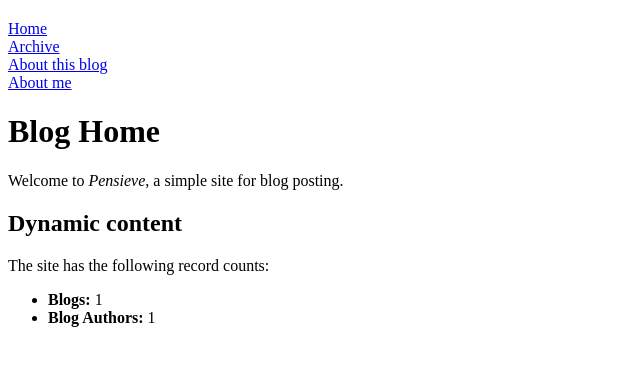
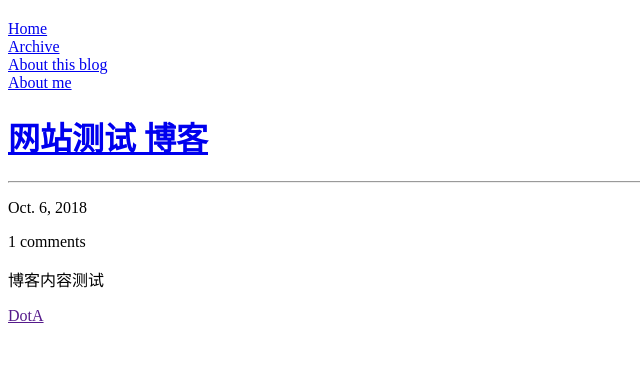
Before and after one commit to dengmingcong/pensieve, a Django app: page /blog/ in a window 1280 px wide. Shown: the top 366 px of the page, without its empty margins (0-640 px from the left). Run offline with Django 3.2, Linux system fonts and the light colour scheme; data comes from the database, SQL or seed files in the repository; both versions use the stored data as it was after the commit.

Commit message:
adjust home page layout to show all blogs

```diff
--- a/blog/templates/blog/blog_detail.html
+++ b/blog/templates/blog/blog_detail.html
@@ -7,6 +7,9 @@
   <p><strong>Author: </strong><a href="{{ blog.blog_author.get_absolute_url }}">{{ blog.blog_author }}</a></p>
   -->
   <p>{{ blog.content }}</p>
+  {% for tag in blog.tags.all %}
+  <p><a href="">{{ tag.tag }}</a></p>
+  {% endfor %}
   <div style="margin-left: 20px;margin-top: 20px">
     <h4>Commnets</h4>
     {% if blog.blogcomment_set.all %}
--- a/blog/templates/index.html
+++ b/blog/templates/index.html
@@ -1,10 +1,18 @@
 {% extends "base_generic.html" %}
+
 {% block content %}
-<h1>Blog Home</h1>  <p>Welcome to <em>Pensieve</em>, a simple site for blog posting.</p>
-<h2>Dynamic content</h2>
-  <p>The site has the following record counts:</p>
-  <ul>
-    <li><strong>Blogs:</strong> {{ blog_num }}</li>
-    <li><strong>Blog Authors:</strong> {{ blog_author_num }}</li>
-  </ul>
-{% endblock %}
+  {% if blog_list %}
+    {% for blog in blog_list %}
+    <h1><a href="{{ blog.get_absolute_url }}"><strong>{{ blog.title }}</strong></a></h1>
+    <hr>
+    <p>{{ blog.post_date }}</p>
+    <p>{{ blog.blogcomment_set.all.count }} comments</p>
+    <p>{{ blog.content }}</p>
+    {% for tag in blog.tags.all %}
+    <p><a href="">{{ tag.tag }}</a></p>
+    {% endfor %}
+    {% endfor %}
+  {% else %}
+    <p>There are no blogs in this site.</p>
+  {% endif %}
+{% endblock%}
--- a/blog/urls.py
+++ b/blog/urls.py
@@ -3,7 +3,7 @@
 
 
 urlpatterns = [
-    path('', views.index, name='index'),
+    path('', views.Index.as_view(), name='index'),
     path('blogs/', views.BlogListView.as_view(), name='blogs'),
     path('<int:year>/<int:month>/<int:day>/<slug:slug>/', views.BlogDetailView.as_view(), name='blog-detail'),
     path('blog-author/<int:pk>', views.BlogAuthorDetailView.as_view(), name='blog-author-detail'),
--- a/blog/views.py
+++ b/blog/views.py
@@ -6,22 +6,15 @@
 from .models import Blog, BlogAuthor, BlogComment
 
 
-def index(request):
+class Index(generic.ListView):
     """
-    View function for home page of site.
+    Class-based view for home.
+
+    Get all blogs and display the contents, comments detail won't be displayed.
     """
 
-    blog_num = Blog.objects.all().count()
-    blog_author_num = BlogAuthor.objects.all().count()
-
-    return render(
-        request,
-        'index.html',
-        context={
-            'blog_num': blog_num,
-            'blog_author_num': blog_author_num
-        }
-    )
+    model = Blog
+    template_name = 'index.html'
 
 
 class BlogListView(generic.ListView):
@@ -45,6 +38,12 @@
         return Blog.objects.filter(post_date=post_date, slug=self.kwargs['slug'])
 
     def get_context_data(self, **kwargs):
+        """
+        Add extra data ('comment number') to context.
+
+        BETTER WAY:
+            In template, use 'blog.blogcomment_set.all.count' to get the count.
+        """
         context = super().get_context_data(**kwargs)
         post_date = date(self.kwargs['year'], self.kwargs['month'], self.kwargs['day'])
         blog = get_object_or_404(Blog, post_date=post_date, slug=self.kwargs['slug'])
```
Also changed, not shown: db.sqlite3.
